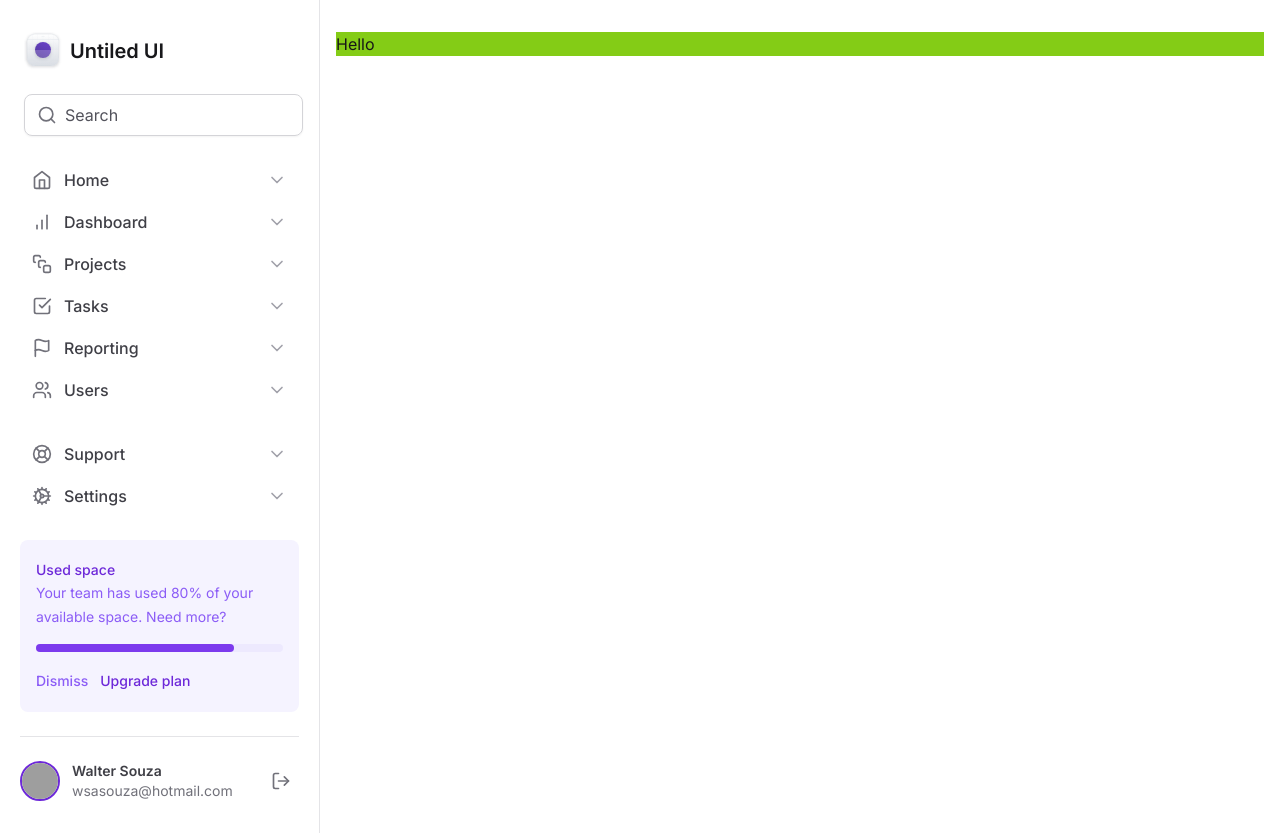
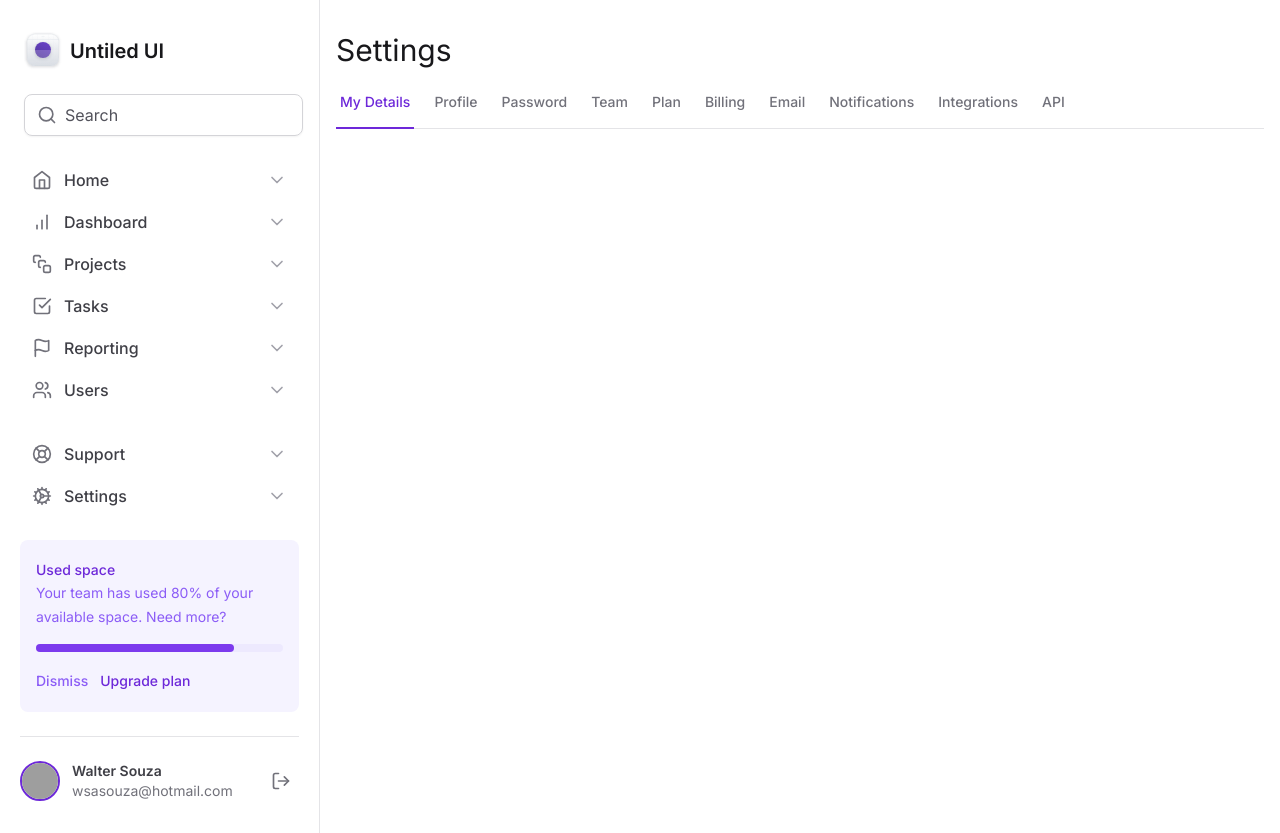
Before and after one commit to wsasouza/tailwind-tests, a Next.js app: page / in a window 1280 px wide. Built offline with nearby package versions, Linux system fonts and the light colour scheme; grey boxes are pictures that could not be loaded.

Commit message:
Feat: Criando abas com Radix

```diff
--- a/package.json
+++ b/package.json
@@ -9,6 +9,7 @@
     "lint": "next lint"
   },
   "dependencies": {
+    "@radix-ui/react-tabs": "^1.0.4",
     "@types/node": "20.4.6",
     "@types/react": "18.2.18",
     "@types/react-dom": "18.2.7",
--- a/src/app/layout.tsx
+++ b/src/app/layout.tsx
@@ -16,7 +16,7 @@
   children: React.ReactNode
 }) {
   return (
-    <html lang="en">
+    <html lang="en" className="antialiased">
       <body className={inter.className}>
         <div className="grid min-h-screen grid-cols-app">
           <Sidebar />
--- a/src/app/page.tsx
+++ b/src/app/page.tsx
@@ -1,7 +1,10 @@
+import { SettingsTabs } from '@/components/SettingsTabs'
+
 export default function Home() {
   return (
-    <main className="bg-lime-500">
-      <h1 className="text-neutral-900">Hello</h1>
-    </main>
+    <>
+      <h1 className="fonte-medium text-3xl text-zinc-900">Settings</h1>
+      <SettingsTabs />
+    </>
   )
 }
--- /dev/null
+++ b/src/components/SettingsTabs/TabItem.tsx
@@ -0,0 +1,23 @@
+'use client'
+import * as Tabs from '@radix-ui/react-tabs'
+
+export interface TabItemProps {
+  value: string
+  title: string
+  isSelected?: boolean
+}
+
+export function TabItem({ value, title, isSelected = false }: TabItemProps) {
+  return (
+    <Tabs.TabsTrigger
+      value={value}
+      className="relative px-1 pb-4 text-sm font-medium text-zinc-500 hover:text-violet-700 data-[state=active]:text-violet-700"
+    >
+      <span>{title}</span>
+
+      {isSelected && (
+        <div className="absolute -bottom-px left-0 right-0 h-0.5 bg-violet-700" />
+      )}
+    </Tabs.TabsTrigger>
+  )
+}
--- /dev/null
+++ b/src/components/SettingsTabs/index.tsx
@@ -0,0 +1,65 @@
+'use client'
+import { useState } from 'react'
+import * as Tabs from '@radix-ui/react-tabs'
+import { TabItem } from './TabItem'
+
+export function SettingsTabs() {
+  const [currentTab, setCurrentTab] = useState('tab-1')
+
+  return (
+    <Tabs.Root value={currentTab} onValueChange={setCurrentTab}>
+      <Tabs.List className="mt-6 flex w-full items-center gap-4 border-b border-zinc-200 ">
+        <TabItem
+          title="My Details"
+          value="tab-1"
+          isSelected={currentTab === 'tab-1'}
+        />
+        <TabItem
+          title="Profile"
+          value="tab-2"
+          isSelected={currentTab === 'tab-2'}
+        />
+        <TabItem
+          title="Password"
+          value="tab-3"
+          isSelected={currentTab === 'tab-3'}
+        />
+        <TabItem
+          title="Team"
+          value="tab-4"
+          isSelected={currentTab === 'tab-4'}
+        />
+        <TabItem
+          title="Plan"
+          value="tab-5"
+          isSelected={currentTab === 'tab-5'}
+        />
+        <TabItem
+          title="Billing"
+          value="tab-6"
+          isSelected={currentTab === 'tab-6'}
+        />
+        <TabItem
+          title="Email"
+          value="tab-7"
+          isSelected={currentTab === 'tab-7'}
+        />
+        <TabItem
+          title="Notifications"
+          value="tab-8"
+          isSelected={currentTab === 'tab-8'}
+        />
+        <TabItem
+          title="Integrations"
+          value="tab-9"
+          isSelected={currentTab === 'tab-9'}
+        />
+        <TabItem
+          title="API"
+          value="tab-10"
+          isSelected={currentTab === 'tab-10'}
+        />
+      </Tabs.List>
+    </Tabs.Root>
+  )
+}
```
Also changed, not shown: 1 other file (tests, documents, lock files or other folders).
